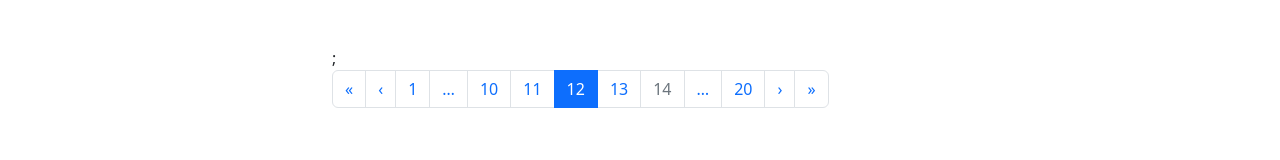
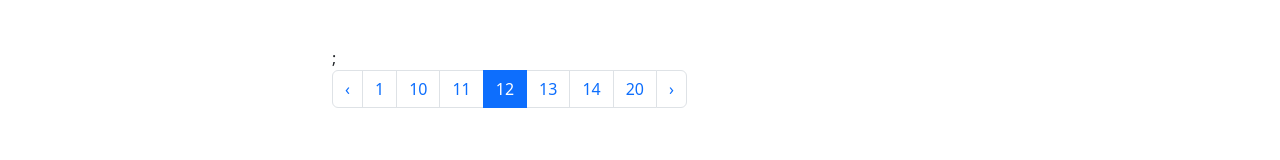
Before and after one commit to ShanchaiZ/MERN-ecommerce, a React (Create React App) app in the folder frontend/: page /product-list in a window 1280 px wide. Shown: the part 1542-1702 px from the top of the page. Built offline with nearby package versions, Linux system fonts and the light colour scheme.

Commit message:
simplified the pagination component and removed image src comments

```diff
--- a/frontend/src/components/PaginationComponent.js
+++ b/frontend/src/components/PaginationComponent.js
@@ -3,21 +3,17 @@
 const PaginationComponent = () => {
     return (
         <Pagination>
-          <Pagination.First />
           <Pagination.Prev />
           <Pagination.Item>{1}</Pagination.Item>
-          <Pagination.Ellipsis />
 
           <Pagination.Item>{10}</Pagination.Item>
           <Pagination.Item>{11}</Pagination.Item>
           <Pagination.Item active>{12}</Pagination.Item>
           <Pagination.Item>{13}</Pagination.Item>
-          <Pagination.Item disabled>{14}</Pagination.Item>
+          <Pagination.Item>{14}</Pagination.Item>
 
-          <Pagination.Ellipsis />
           <Pagination.Item>{20}</Pagination.Item>
           <Pagination.Next />
-          <Pagination.Last />
         </Pagination>
       );
 };
```
